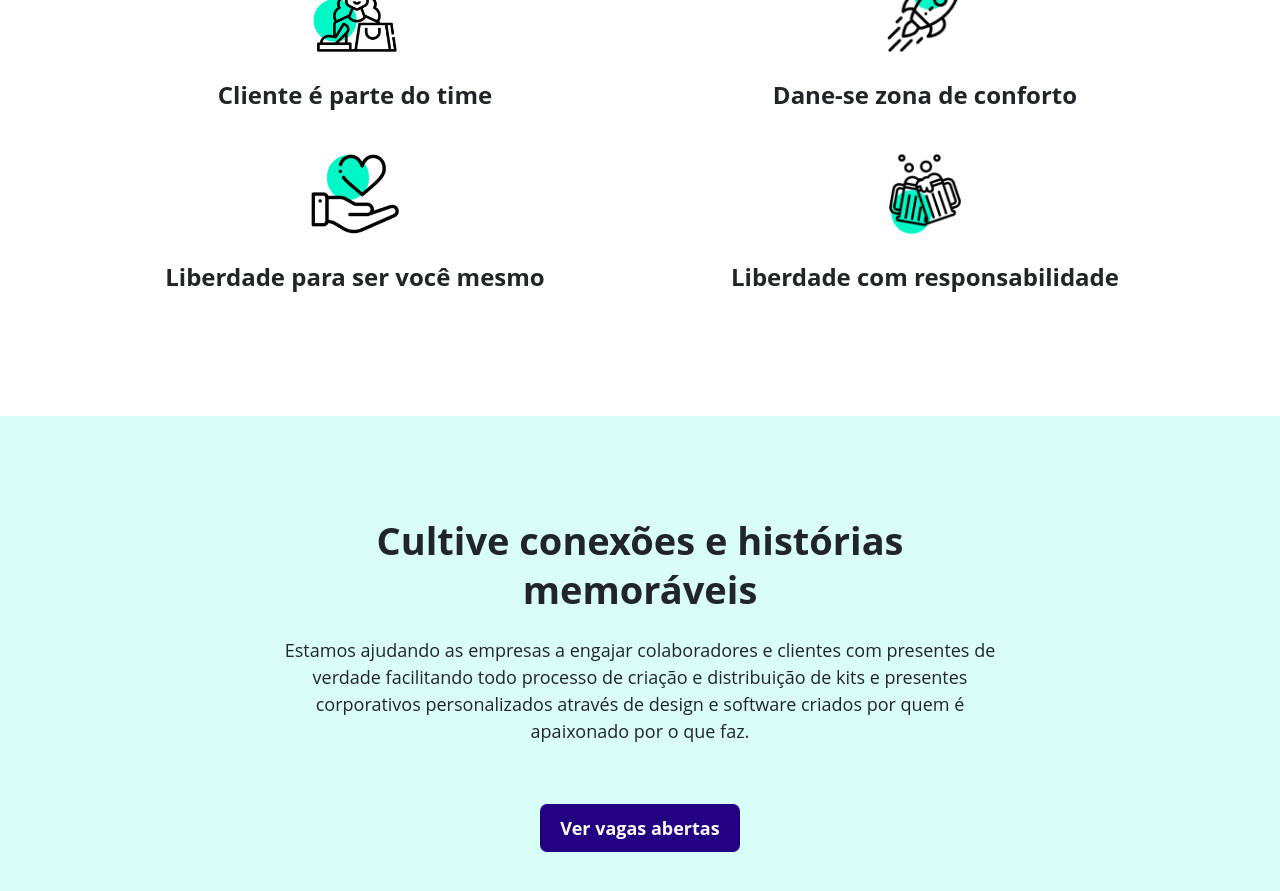
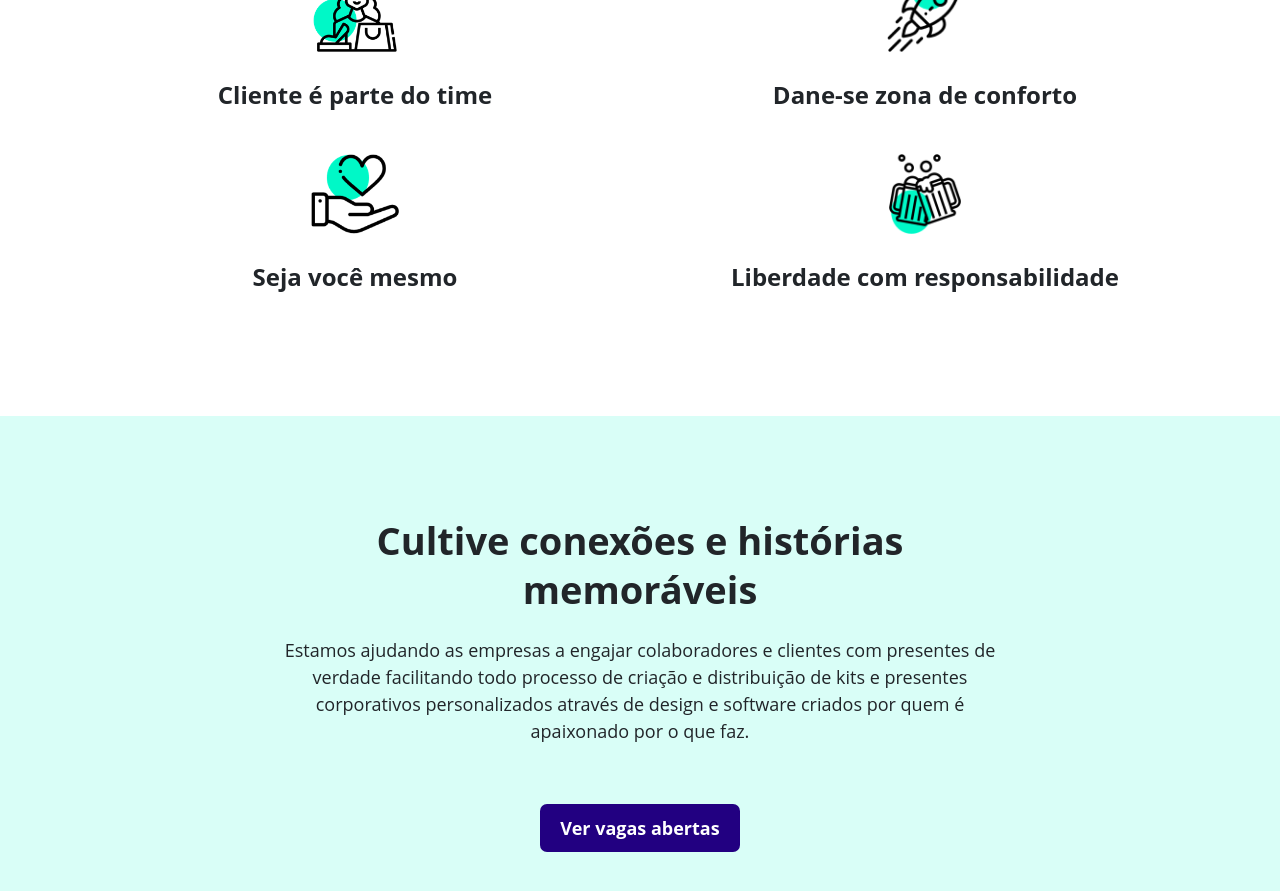
Before and after one commit to lobby-tech/lobby.tech, a Jekyll site: the page built from vem-pra-lobby.html, in a window 1280 px wide and 900 px high, scrolled down 1261 px. Shown: the top 891 px of the window. Built offline with Jekyll 4.4.1, drawn with Linux system fonts in a browser that asks for light colours; a script that is not in the unit is left out.

Commit message:
Updated text

```diff
--- a/vem-pra-lobby.html
+++ b/vem-pra-lobby.html
@@ -64,7 +64,7 @@
       </div>
       <div class="col-sm-12 col-md-6">
         <p><img height="80px" style="margin:20px 0 10px" src="/assets/images/icons/Icon_Hearth.png" alt="Icon_Hearth"></p>
-        <h1 class="font--lg"><b>Liberdade para ser você mesmo</b></h1>
+        <h1 class="font--lg"><b>Seja você mesmo</b></h1>
       </div>
       <div class="col-sm-12 col-md-6">
         <p><img height="80px" style="margin:20px 0 10px" src="/assets/images/icons/Icon_Happy-hour.png" alt="Icon_Happy-hour"></p>
```
